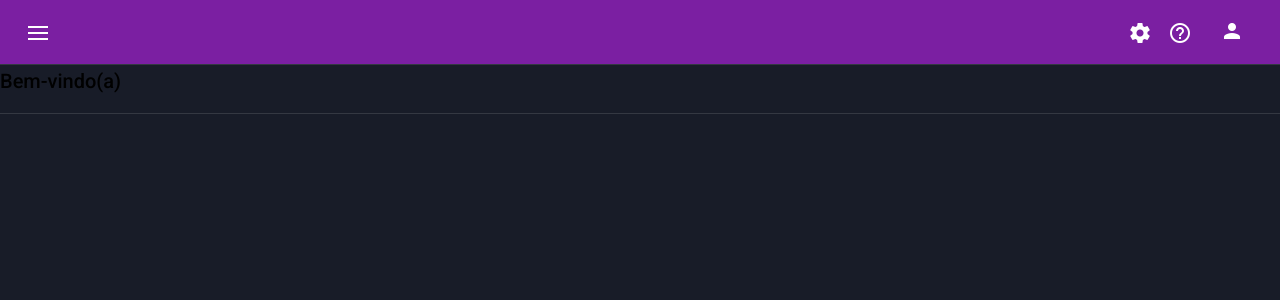
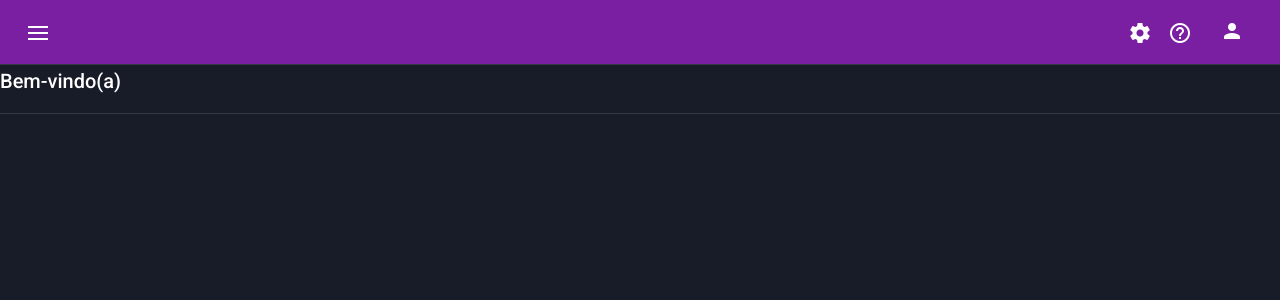
Before and after one commit to martins86/poc-estudos-angular-gitpod, an Angular app: page / in a window 1280 px wide. Shown: the top 300 px of the page. Built offline with nearby package versions, Linux system fonts and the light colour scheme.

Commit message:
incluindo cor de fonte padrao

```diff
--- a/src/assets/styles/default.style.scss
+++ b/src/assets/styles/default.style.scss
@@ -1,3 +1,6 @@
 // Cor de Fundo
 $bg-color-primary: #181c28;
 $bg-color-secondary: #292d39;
+
+// Cor da Font Texto
+$font-color-primary: #ffffff;
--- a/src/styles.scss
+++ b/src/styles.scss
@@ -8,6 +8,7 @@ body {
 }
 html {
   background-color: $bg-color-primary;
+  color: $font-color-primary;
 }
 body {
   margin: 0;
```
